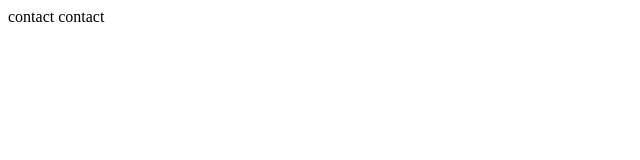
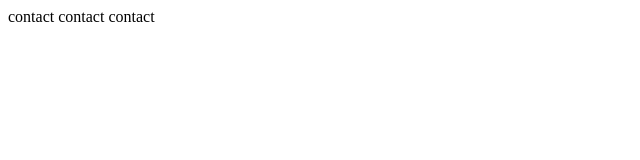
Before and after one commit to junzijunzi/test, a plain HTML site: page contact.html in a window 1280 px wide. Shown: the full height of the page, 0-640 px from the left. Drawn offline with Linux system fonts and the light colour scheme.

Commit message:
add third

```diff
--- a/contact.html
+++ b/contact.html
@@ -5,5 +5,6 @@
 <body>
 contact
 contact
+contact
 </body>
 </html>
```
